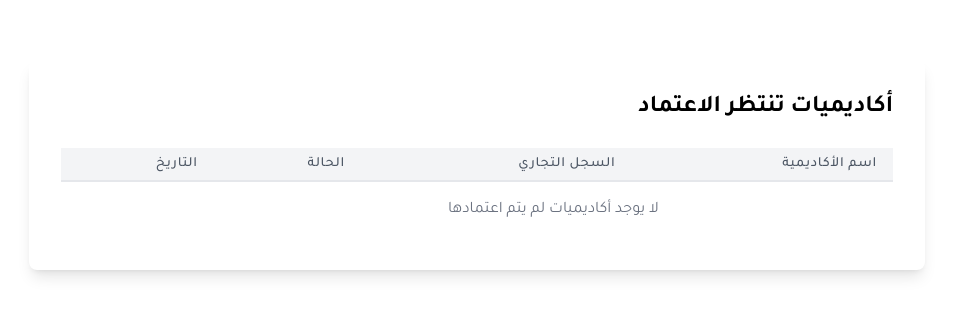
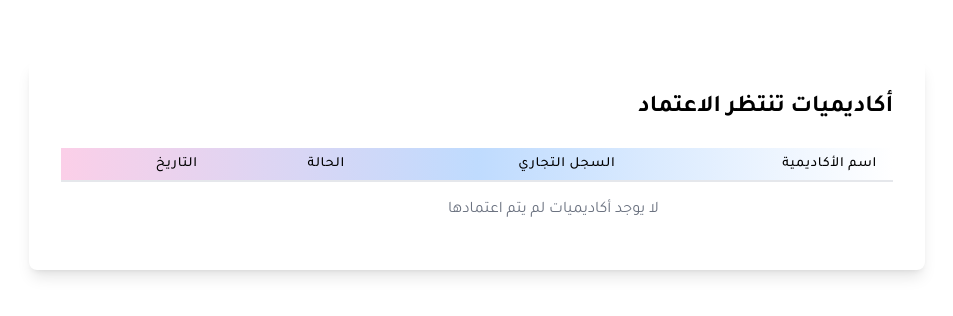
Before and after one commit to dahawy/Nashaa_Sports_Platform, a Django app: page /moderator/academies_for_approval/ in a window 1280 px wide. Shown: the part 124-440 px from the top of the page, without its empty margins (163-1116 px from the left). Run offline with Django 4.2, Linux system fonts and the light colour scheme; some libraries are stand-ins or nearby versions; some web fonts are replaced.

Commit message:
style fixed

```diff
--- a/NashaaSports/moderator/templates/moderator/academies_for_approval.html
+++ b/NashaaSports/moderator/templates/moderator/academies_for_approval.html
@@ -8,11 +8,11 @@
     <h1 class="text-2xl font-bold mb-6">أكاديميات تنتظر الاعتماد</h1>
     <table class="min-w-full bg-white">
         <thead>
-            <tr>
-                <th class="py-2 px-4 border-b-2 border-gray-200 bg-gray-100 text-right text-sm leading-4 font-medium text-gray-600 uppercase tracking-wider">اسم الأكاديمية</th>
-                <th class="py-2 px-4 border-b-2 border-gray-200 bg-gray-100 text-right text-sm leading-4 font-medium text-gray-600 uppercase tracking-wider">السجل التجاري</th>
-                <th class="py-2 px-4 border-b-2 border-gray-200 bg-gray-100 text-right text-sm leading-4 font-medium text-gray-600 uppercase tracking-wider"> الحالة</th>
-                <th class="py-2 px-4 border-b-2 border-gray-200 bg-gray-100 text-right text-sm leading-4 font-medium text-gray-600 uppercase tracking-wider">التاريخ</th>
+            <tr class="bg-gradient-to-r from-pink-200 via-blue-200 to-pink-20">
+                <th class="py-2 px-4 border-b-2 border-gray-200 text-right text-sm leading-4 font-medium text-white-600 uppercase tracking-wider">اسم الأكاديمية</th>
+                <th class="py-2 px-4 border-b-2 border-gray-200 text-right text-sm leading-4 font-medium text-white-600 uppercase tracking-wider">السجل التجاري</th>
+                <th class="py-2 px-4 border-b-2 border-gray-200 text-right text-sm leading-4 font-medium text-white-600 uppercase tracking-wider"> الحالة</th>
+                <th class="py-2 px-4 border-b-2 border-gray-200  text-right text-sm leading-4 font-medium text-white-600 uppercase tracking-wider">التاريخ</th>
             </tr>
         </thead>
         <tbody>
```
Also changed, not shown: NashaaSports/moderator/templates/moderator/customers_queries.html (+5 -5 lines).
